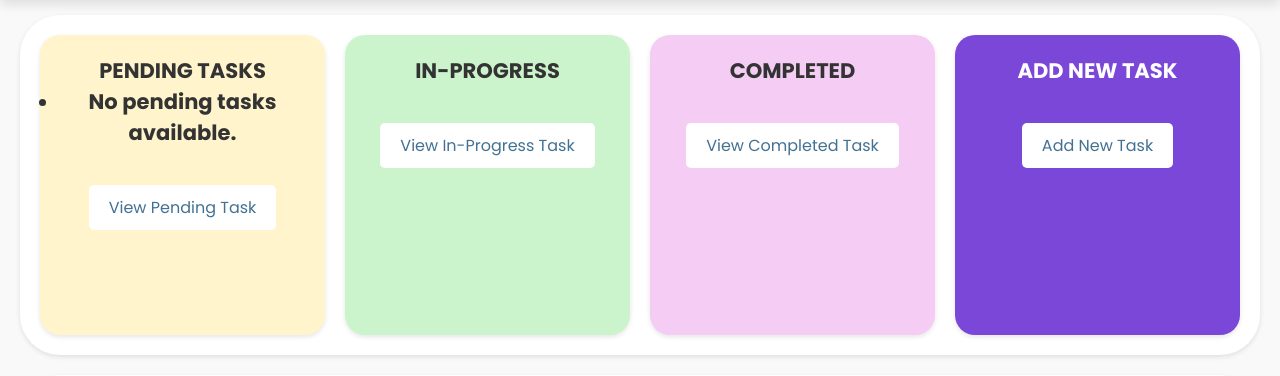
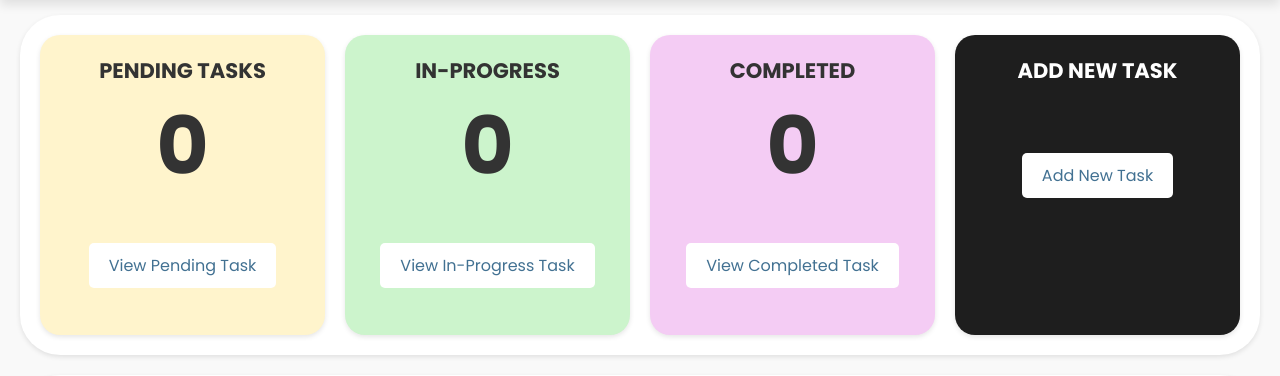
Before and after one commit to ArjunYuvraj/Django-Project, a Django app: page /task/home/ in a window 1280 px wide. Shown: the part 75-451 px from the top of the page. Run offline with Django 5.2, Linux system fonts and the light colour scheme; data that the repository does not hold is empty.

Commit message:
feature: implemeted the dashboard count feature to display the count of the tasks

```diff
--- a/frontend/templates/home.html
+++ b/frontend/templates/home.html
@@ -10,44 +10,57 @@
 {% block content %}
    <div class="dashboard">
     <div class="top-section">
-            <div class="box notification"><h3>PENDING TASKS
-        <p><ul>
-        {% for task in total_tasks %}
-            <li>{{ task.title }}</li>
-        {% empty %}
-            <li>No pending tasks available.</li>
-        {% endfor %}
-             </ul></p>
-            </h3><br><span>
+        <div class="box notification">
+            <h3>PENDING TASKS</h3>
+            <h1><span style="font-size: 80px">{{ pending_count }}</span></h1>
+            <br>
+            <span>
                 <a href="{% url 'view_pending_task' %}">
                     <button>View Pending Task</button>
                 </a>
-            </span></div>
-            <div class="box project"><h3>IN-PROGRESS</h3><br><span>
+            </span>
+        </div>
+
+        <div class="box project">
+            <h3>IN-PROGRESS</h3>
+            <h1><span style="font-size: 80px">{{ in_progress_count }}</span></h1>
+            <br>
+            <span>
                 <a href="{% url 'view_inprogress_task' %}">
                     <button>View In-Progress Task</button>
                 </a>
-            </span></div>
-            <div class="box client"><h3>COMPLETED</h3><br><span>
+            </span>
+        </div>
+
+        <div class="box client">
+            <h3>COMPLETED</h3>
+            <h1><span style="font-size: 80px">{{ completed_count }}</span></h1>
+            <br>
+            <span>
                 <a href="{% url 'view_completed_task' %}">
                     <button>View Completed Task</button>
                 </a>
-            </span></div>
-            <div class="box create-new"><h3>ADD NEW TASK</h3><br> <span>
+            </span>
+        </div>
+
+        <div class="box create-new">
+            <h3>ADD NEW TASK</h3>
+            <br>
+            <span>
                 <a href="{% url 'add_task' %}">
-                    <button>Add New Task</button>
+                    <button style=" margin-top: 40px;">Add New Task</button>
                 </a>
-            </span></div>
+            </span>
+        </div>
     </div>
 
     <div class="task-statistic">
         <div class="chart">
             <h3>TASK REPORT CHART</h3>
-
         </div>
         <div class="manage-category">
-
         </div>
     </div>
 </div>
+
 {% endblock %}
--- a/static/css/home.css
+++ b/static/css/home.css
@@ -37,7 +37,11 @@ body {
 .notification { background-color: #fff4cc; color: #333; }
 .project { background-color: #ccf4cc; color: #333; }
 .client { background-color: #f4ccf4; color: #333; }
-.create-new { background-color: #7b47d9; }
+.create-new { background-color: #1e1e1e; }
+.create-new .button {
+    background-color: #1e1e1e;
+    margin-top: 40px;
+}
 
 .task-statistic {
     display: flex;
--- a/task/views.py
+++ b/task/views.py
@@ -4,7 +4,17 @@ from .models import *
 
 # Create your views here.
 def home(request):
-    return render(request,'home.html')
+    # Count tasks based on their status
+    pending_count = Task.objects.filter(status='Pending').count()
+    in_progress_count = Task.objects.filter(status='In Progress').count()
+    completed_count = Task.objects.filter(status='Completed').count()
+
+    # Pass the counts to the home template
+    return render(request, 'home.html', {
+        'pending_count': pending_count,
+        'in_progress_count': in_progress_count,
+        'completed_count': completed_count,
+    })
 
 def task(request):
     details = Task.objects.all()  # Fetch all tasks from the database
```
Lines whose indentation alone changed are shown as unchanged.
